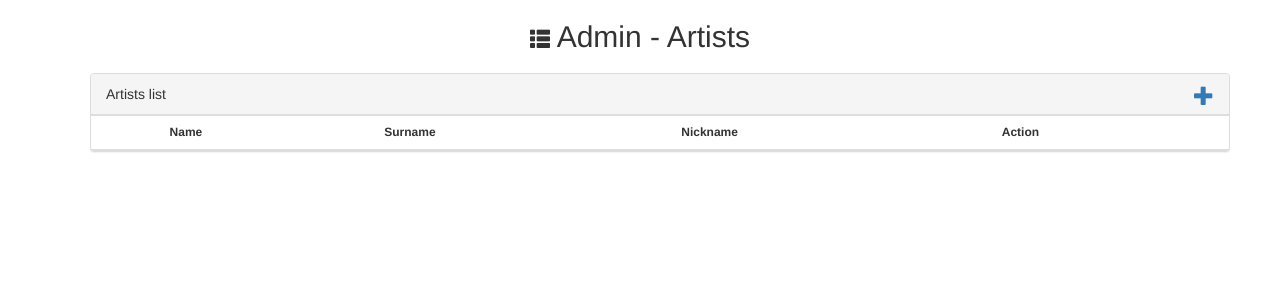
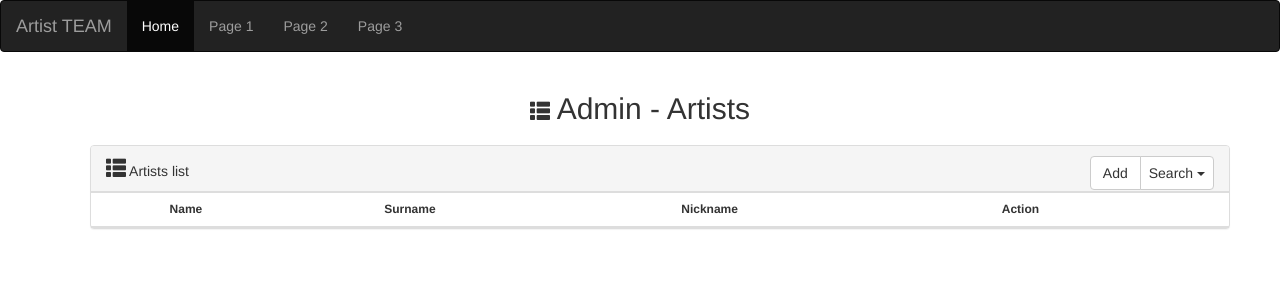
Before and after one commit to nmaguirre/riocuartobandasderock, a PHP site: page / in a window 1280 px wide. Shown: the top 300 px of the page. Run offline with PHP 8.4, Linux system fonts and the light colour scheme; lists and menus that the app fills with data are empty.

Commit message:
Added functionalities in artist view

```diff
--- a/src/main/webapp/artist/index.php
+++ b/src/main/webapp/artist/index.php
@@ -140,6 +140,33 @@
 
     }
 
+   function showSearchMenu(by) {
+        $('#searchForm').slideToggle();
+        switch(by){
+            case "name":
+                document.getElementById("nameSearch").disabled = false;
+                document.getElementById("surnameSearch").disabled = true;
+                document.getElementById("nicknameSearch").disabled = true;
+                break;
+            case "surname":
+                document.getElementById("nameSearch").disabled = true;
+                document.getElementById("surnameSearch").disabled = false;
+                document.getElementById("nicknameSearch").disabled = true;
+                break;
+            case "nickname":
+                document.getElementById("nameSearch").disabled = true;
+                document.getElementById("surnameSearch").disabled = true;
+                document.getElementById("nicknameSearch").disabled = false;
+                break;
+            case "all":
+                document.getElementById("nameSearch").disabled = false;
+                document.getElementById("surnameSearch").disabled = false;
+                document.getElementById("nicknameSearch").disabled = false;
+        }
+
+   }
+
+
     $(document).ready(function() {
         showArtists();
     });
@@ -148,6 +175,20 @@
 </head>
 
 <body>
+
+<nav class="navbar navbar-inverse">
+  <div class="container-fluid">
+    <div class="navbar-header">
+      <a class="navbar-brand" href="#">Artist TEAM</a>
+    </div>
+    <ul class="nav navbar-nav">
+      <li class="active"><a href="#">Home</a></li>
+      <li><a href="#">Page 1</a></li>
+      <li><a href="#">Page 2</a></li>
+      <li><a href="#">Page 3</a></li>
+    </ul>
+  </div>
+</nav>
 
 <div class="container">
     <div align="center">
@@ -158,7 +199,23 @@
     </div>
     <div class="row">
         <div class="panel panel-default users-content">
-            <div class="panel-heading">Artists list<a href="javascript:void(0);" class="glyphicon glyphicon-plus" id="addLink" onclick="javascript:$('#addForm').slideToggle();"></a></div>
+            <div class="panel-heading"><i class="glyphicon glyphicon-th-list"></i>  Artists list
+	<div class="btn-group pull-right" role="group">
+	<button type="button" class="btn btn-default" href="javascript:void(0);" onclick="javascript:$('#addForm').slideToggle();">Add</button>
+	  <button type="button" class="btn btn-default dropdown-toggle" data-toggle="dropdown" aria-haspopup="true" aria-expanded="false">
+	    Search <span class="caret"></span>
+	  </button>
+	  <ul class="dropdown-menu">
+	    <li><a href="javascript:void(0);" onclick="javascript:$(showSearchMenu('name'));">By name</a></li>
+	    <li><a href="javascript:void(0);" onclick="javascript:$(showSearchMenu('surname'));">By surname</a></li>
+	    <li><a href="javascript:void(0);" onclick="javascript:$(showSearchMenu('nickname'));">By nickname</a></li>
+	    <li role="separator" class="divider"></li>
+	    <li><a href="javascript:void(0);" onclick="javascript:$(showSearchMenu('all'));">By all fields</a></li>
+	  </ul>
+
+	</div>
+
+	    </div>
             <div class="panel-body none formData" id="addForm">
                 <h2 id="actionLabel">Add Artist</h2>
                 <form class="form" id="userForm">
@@ -174,10 +231,11 @@
                         <label>Nickname</label>
                         <input type="text" class="form-control" name="nickname" id="nickname"/>
                     </div>
-                    <a href="javascript:void(0);" class="btn btn-warning" onclick="$('#addForm').slideUp();">Cancel</a>
+                    <a href="javascript:void(0);" class="btn btn-warning" onclick="$('#addForm').slideUp(); $('.form')[0].reset();">Cancel</a>
                     <a href="javascript:void(0);" class="btn btn-success" onclick="addArtist()">Add Artist</a>
                 </form>
             </div>
+
             <div class="panel-body none formData" id="editForm">
                 <h2 id="actionLabel">Edit Artist</h2>
                 <form class="form" id="userForm">
@@ -198,6 +256,27 @@
                     <a href="javascript:void(0);" class="btn btn-success" onclick="updateArtist()">Update Artist</a>
                 </form>
             </div>
+
+	    <div class="panel-body none formData" id="searchForm">
+                <h2 id="actionLabel">Search Artist</h2>
+                <form class="form" id="userForm">
+                    <div class="form-group">
+                        <label>Name</label>
+                        <input type="text" class="form-control" name="name" id="nameSearch"/>
+                    </div>
+                    <div class="form-group">
+                        <label>Surname</label>
+                        <input type="text" class="form-control" name="surname" id="surnameSearch"/>
+                    </div>
+                    <div class="form-group">
+                        <label>Nickname</label>
+                        <input type="text" class="form-control" name="nickname" id="nicknameSearch"/>
+                    </div>
+                    <input type="hidden" class="form-control" name="id" id="idSearch"/>
+                    <a href="javascript:void(0);" class="btn btn-warning" onclick="$('#searchForm').slideUp();">Cancel</a>
+                    <a href="javascript:void(0);" class="btn btn-success" onclick="updateArtist()">Search Artist</a>
+                </form>
+            </div>
             <table class="table table-striped">
                 <thead>
                     <tr>
```
